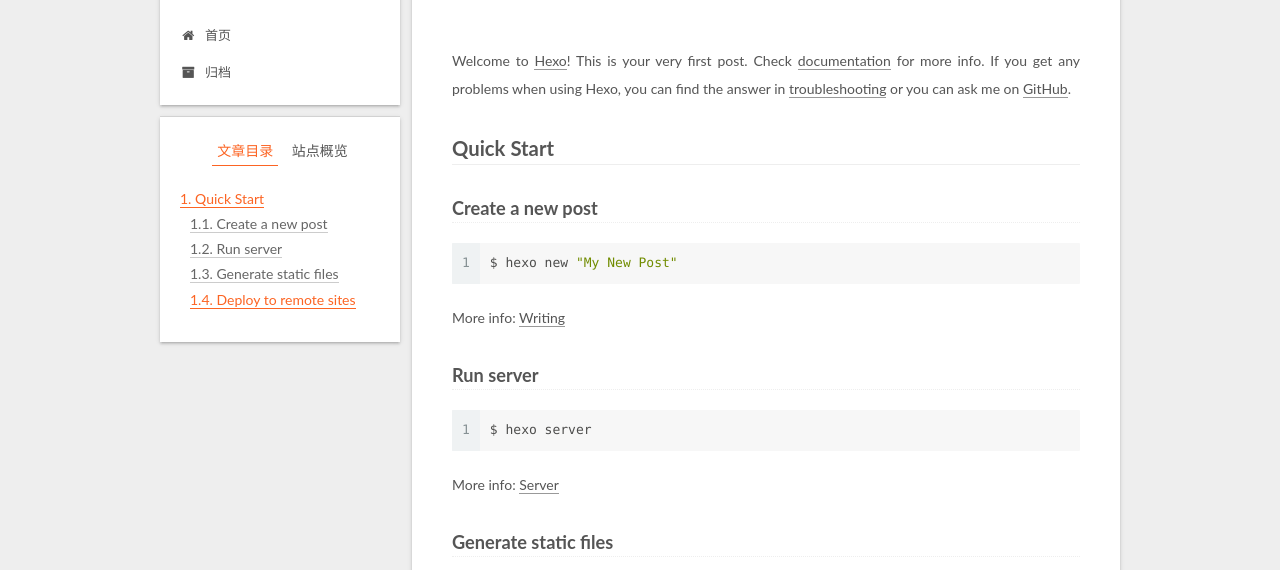
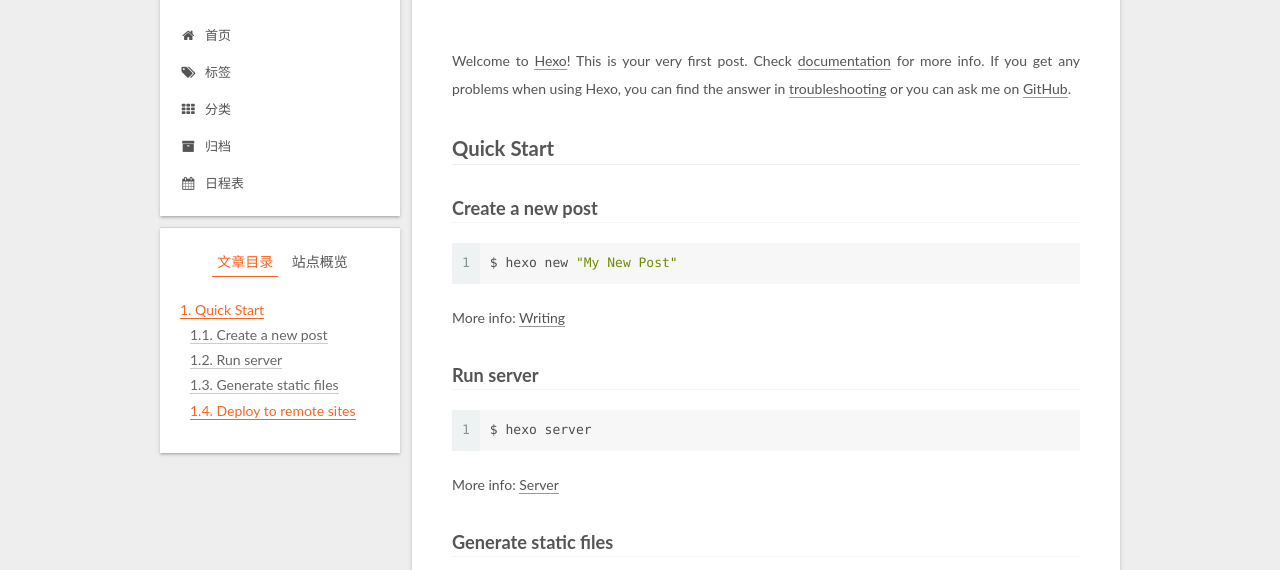
Before and after one commit to sunfeng2016/sunfeng2016.github.io, a plain HTML site: page 2019/03/20/hello-world/index.html in a window 1280 px wide. Shown: the part 230-800 px from the top of the page. Drawn offline with Linux system fonts and the light colour scheme.

Commit message:
Site updated: 2019-03-25 21:21:48

```diff
--- a/2019/03/20/hello-world/index.html
+++ b/2019/03/20/hello-world/index.html
@@ -193,12 +193,42 @@
         </li>
 
 
+        <li class="menu-item menu-item-tags">
+          <a href="/tags/" rel="section">
+
+              <i class="menu-item-icon fa fa-fw fa-tags"></i> <br>
+
+            标签
+          </a>
+        </li>
+
+
+        <li class="menu-item menu-item-categories">
+          <a href="/categories/" rel="section">
+
+              <i class="menu-item-icon fa fa-fw fa-th"></i> <br>
+
+            分类
+          </a>
+        </li>
+
+
         <li class="menu-item menu-item-archives">
           <a href="/archives/" rel="section">
 
               <i class="menu-item-icon fa fa-fw fa-archive"></i> <br>
 
             归档
+          </a>
+        </li>
+
+
+        <li class="menu-item menu-item-schedule">
+          <a href="/schedule/" rel="section">
+
+              <i class="menu-item-icon fa fa-fw fa-calendar"></i> <br>
+
+            日程表
           </a>
         </li>
 
--- a/css/main.css
+++ b/css/main.css
@@ -1823,7 +1823,7 @@ pre .javascript .function {
   width: 4px;
   height: 4px;
   border-radius: 50%;
-  background: #70f9ff;
+  background: #ff1fe0;
 }
 .links-of-blogroll {
   font-size: 13px;
```
Also changed, not shown: 2019/03/20/test-my-site/index.html (+30 -0 lines), archives/2019/03/index.html (+30 -0 lines), archives/2019/index.html (+30 -0 lines), archives/index.html (+30 -0 lines), index.html (+30 -0 lines).
